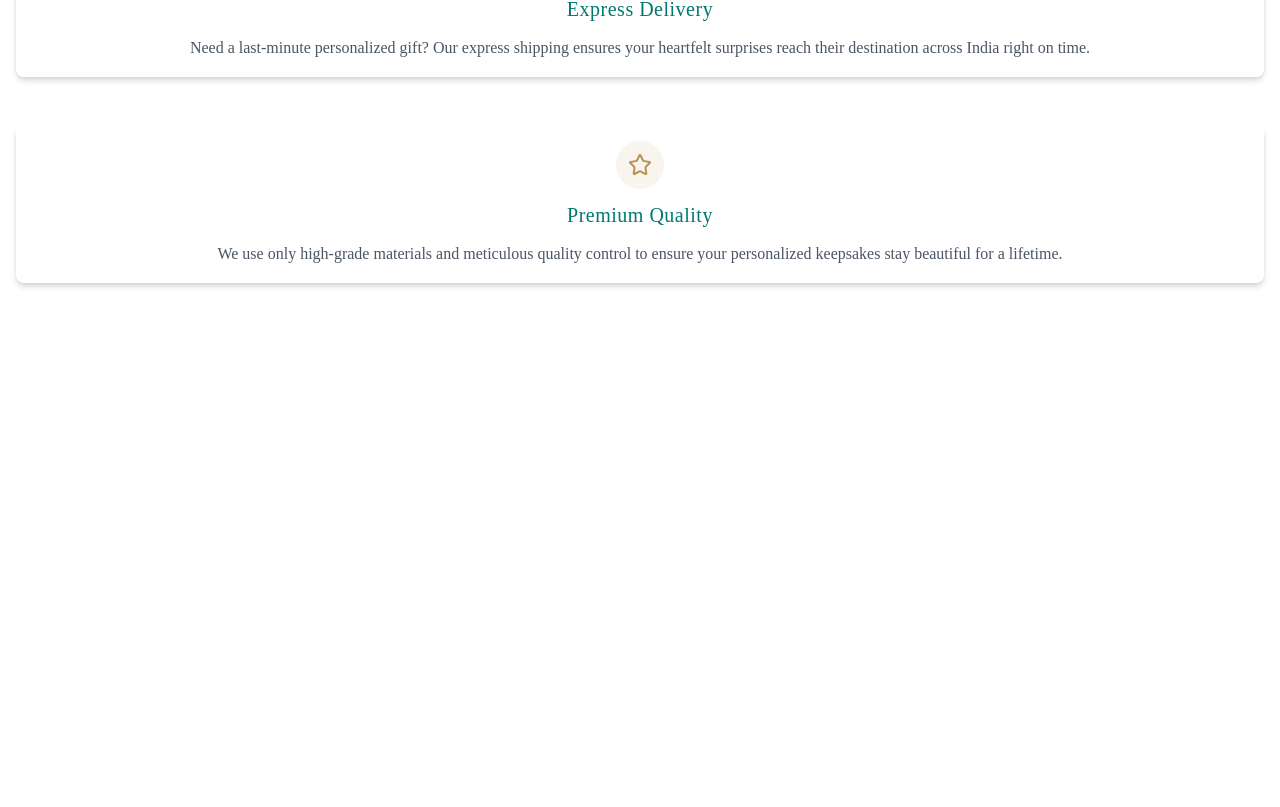
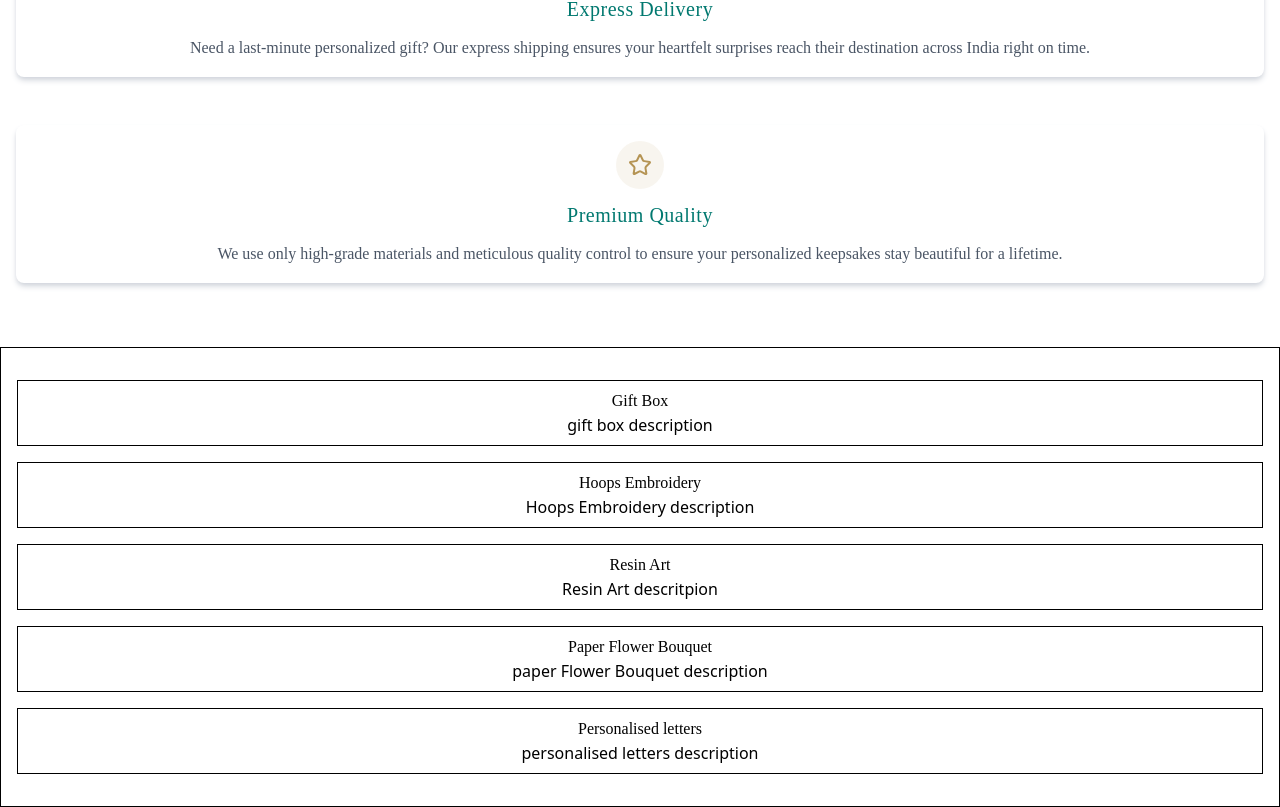
Before and after one commit to Yashwanthkumar-dev/yoursGiftStory, a React (Vite) app: page / in a window 1280 px wide. Shown: the part 1082-1889 px from the top of the page. Before the commit the page ends 1429 px from the top, so only its background shows below. Built offline with nearby package versions, Linux system fonts and the light colour scheme; a web font is replaced by a local one.

Commit message:
category on going process

```diff
--- /dev/null
+++ b/src/Components/CategoryCard.jsx
@@ -0,0 +1,51 @@
+import React from 'react'
+
+const CategoryCard = (props) => {
+    const categoryData = [
+        {
+            id: 1,
+            title: "Gift Box",
+            description: "gift box description",
+            alt: "YoursGiftStory-Gift-Box"
+        },
+        {
+            id: 2,
+            title: "Hoops Embroidery",
+            description: "Hoops Embroidery description",
+            alt: "YoursGiftStory-Hoops-Embroidery",
+        },
+        {
+            id: 3,
+            title: "Resin Art",
+            description: "Resin Art descritpion",
+            alt: "YoursGiftStory-Resin-Art"
+        },
+        {
+            id: 4,
+            title: "Paper Flower Bouquet",
+            description: "paper Flower Bouquet description",
+            alt: "YoursGiftStory-Paper-Flower-Bouquet"
+        },
+        {
+            id: 5,
+            title: "Personalised letters",
+            description: "personalised letters description",
+            alt: "YoursGiftStory-personalised-letters"
+        }]
+    return (
+        <>
+            <div className='border p-4'>
+                {
+                    categoryData && categoryData.map((cat) => (
+                        <div key={cat.ifd} className='border flex flex-col items-center p-2 my-4'>
+                            <h4 className='font-playfair'>{cat.title}</h4>
+                            <p>{cat.description}</p>
+                        </div>
+                    ))
+                }
+            </div>
+        </>
+    )
+}
+
+export default CategoryCard
--- a/src/Pages/HomePage.jsx
+++ b/src/Pages/HomePage.jsx
@@ -1,5 +1,6 @@
 import React from 'react'
 import WhyChooseUs from '../Components/WhyChooseUs';
+import CategoryCard from '../Components/CategoryCard';
 
 const HomePage = () => {
     const phoneNumber = "918148035717";
@@ -34,10 +35,18 @@ const HomePage = () => {
                 </div>
             </div>
             {/* hero section */}
+
+            {/* why us section*/}
             <div>
                 <WhyChooseUs />
             </div>
+            {/* why us section*/}
 
+            {/* category section */}
+            <div>
+                <CategoryCard />
+            </div>
+            {/* category section */}
         </>
     )
 }
```
